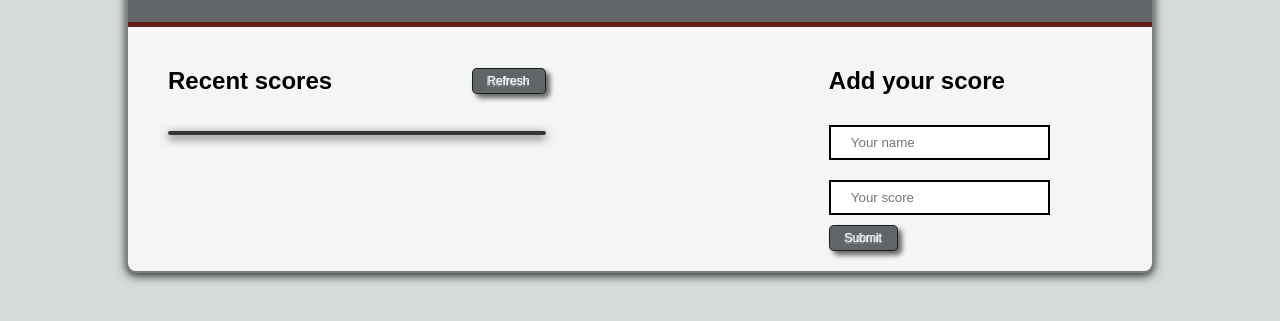
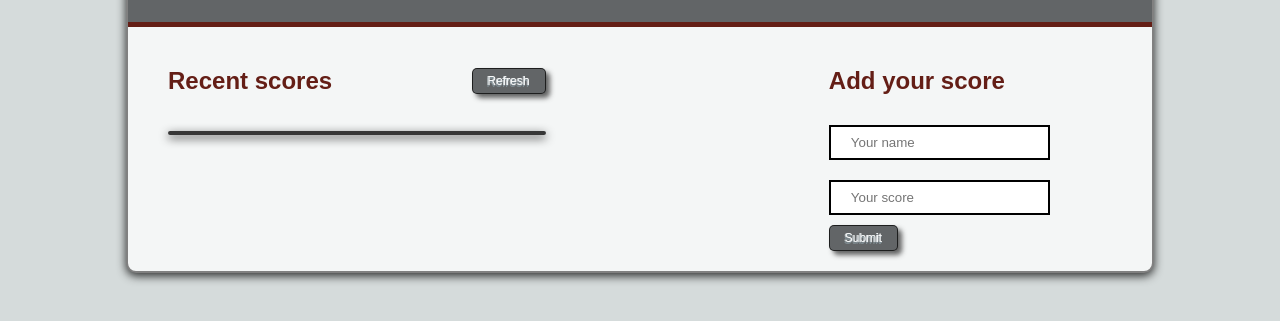
Before and after one commit to jeanbuhendwa/leaderboard, a website built with webpack: page src/index.html in a window 1280 px wide. Shown: the part 93-414 px from the top of the page. Built offline with nearby package versions, Linux system fonts and the light colour scheme; no server answers.

Commit message:
Update style file

```diff
--- a/src/style.css
+++ b/src/style.css
@@ -55,6 +55,7 @@ body {
   display: flex;
   align-items: center;
   justify-content: space-between;
+  color: #641e16;
 }
 
 .list-score {
```
